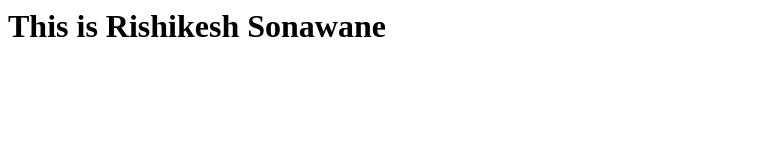
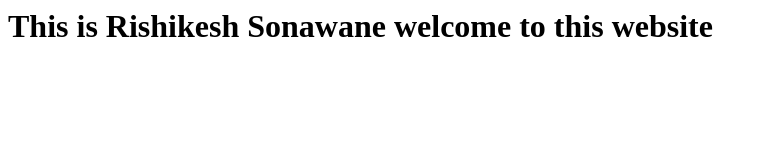
Before and after one commit to Rishi0103/rishikjen, a plain HTML site: page index.html in a window 1280 px wide. Shown: the whole page, without its empty margins (0-768 px from the left). Drawn offline with Linux system fonts and the light colour scheme.

Commit message:
Update index.html

```diff
--- a/index.html
+++ b/index.html
@@ -2,6 +2,7 @@
     <body>
       <h1>
         This is Rishikesh Sonawane
+          welcome to this website
       </h1>
     </body>
 </html>
```
